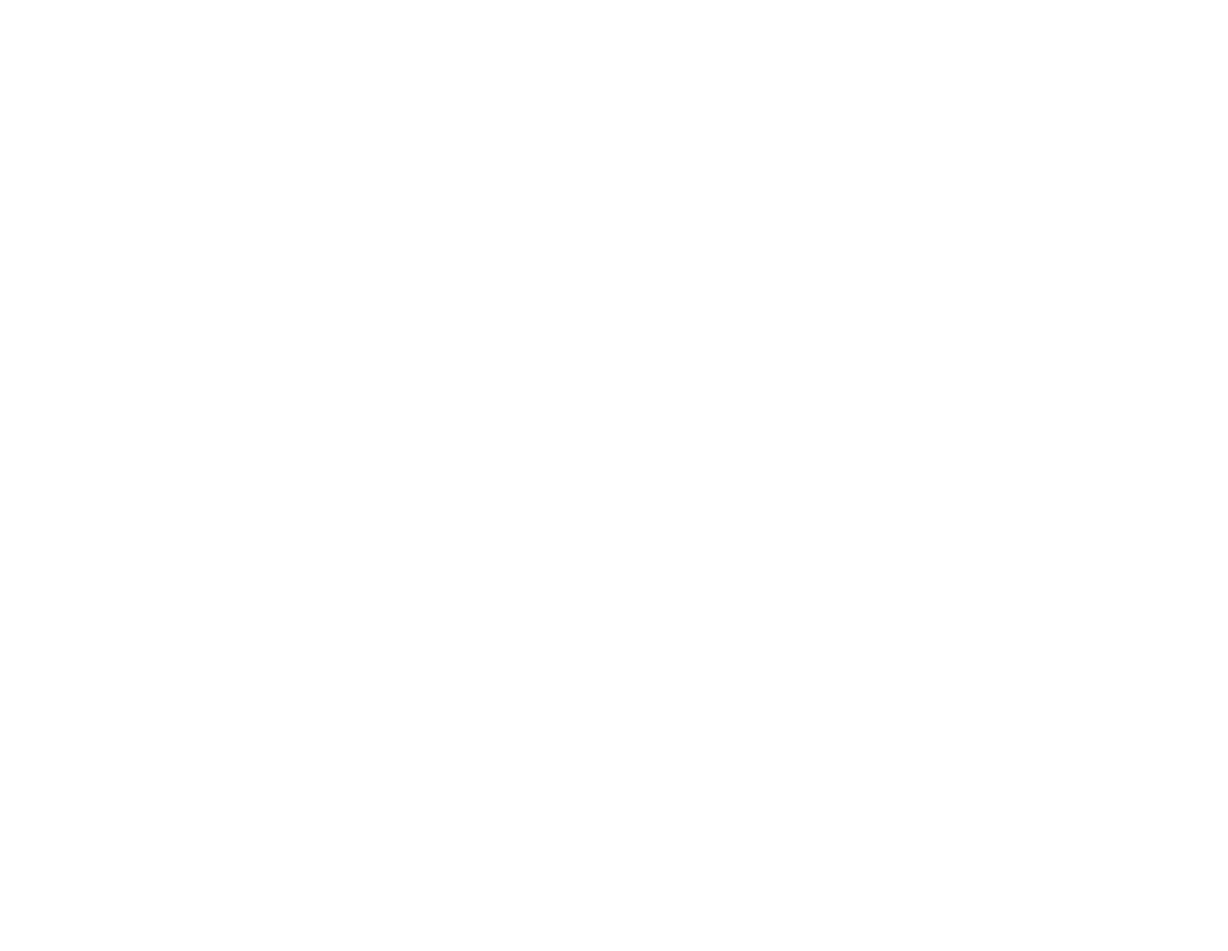
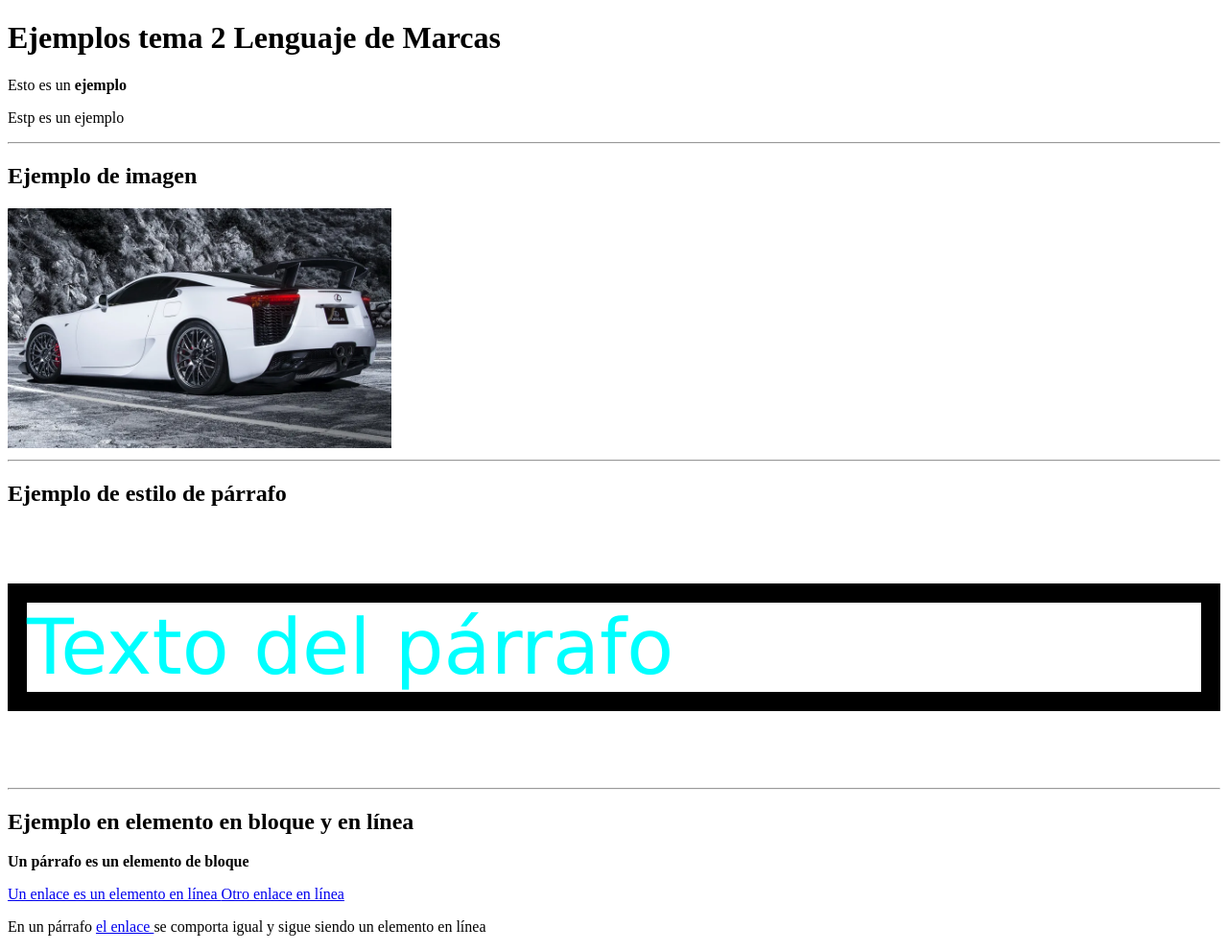
Before and after one commit to acm0173/1-DAM_LMGSI_Adri-n, a plain HTML site: page TEMA_2/index.html in a window 1280 px wide. Shown: the whole page at 96% size. Before the commit the page ends 800 px from the top, so only its background shows below. Drawn offline with Linux system fonts and the light colour scheme.

Commit message:
Final tema 2

```diff
--- a/TEMA_2/index.html
+++ b/TEMA_2/index.html
@@ -1,11 +1,40 @@
 <!DOCTYPE html>
 <html lang="en">
+
 <head>
     <meta charset="UTF-8">
     <meta name="viewport" content="width=device-width, initial-scale=1.0">
-    <title>Document</title>
+    <title>Ejercicio de ejemplo</title>
 </head>
+
 <body>
+    <h1> Ejemplos tema 2 Lenguaje de Marcas </h1> <!-- para crear titulos ejemplo H1, H2, H3-->
+    <p>Esto es un <b> ejemplo </b></p>
+    <p>Estp es un ejemplo</p>
 
+    <!--  Esto es un comentario -->
+
+    <hr> <!-- para crear lineas horizontales por ejemplo para titulos -->
+    <h2>Ejemplo de imagen </h2>
+
+    <img src="./img/Lexus_LFA.jpg" alt="Imagen Lexus_LFA" title="Ejmplo de imagen" witdth="250px" height="250px">
+    <!-- el ./ servirá para encontrar el directorio donde buscaremos nuestra imagen y el alt es para darle un titulo a la imagen-->
+
+    <hr>
+    <h2> Ejemplo de estilo de párrafo</h2>
+
+    <p
+        style="color: aqua; font-size: 80px; font-family: 'Lucida Sans', 'Lucida Sans Regular', 'Lucida Grande', 'Lucida Sans Unicode', Geneva, Verdana, sans-serif; border: black 20px solid;">
+        Texto del párrafo</p>
+
+    <hr>
+    <h2>Ejemplo en elemento en bloque y en línea</h2>
+    <p> <b> Un párrafo es un elemento de bloque </b></p>
+    <a href="#">Un enlace es un elemento en línea </a>
+    <a href="#">Otro enlace en línea </a>
+
+    <p> En un párrafo <a href="./html/contacto.html"> el enlace </a> se comporta igual y sigue siendo un elemento en
+        línea</p>
 </body>
+
 </html>
```
Also changed, not shown: TEMA_2/html/contacto.html (added, +14 -0 lines), TEMA_2/img/Lexus_LFA.jpg (added).
